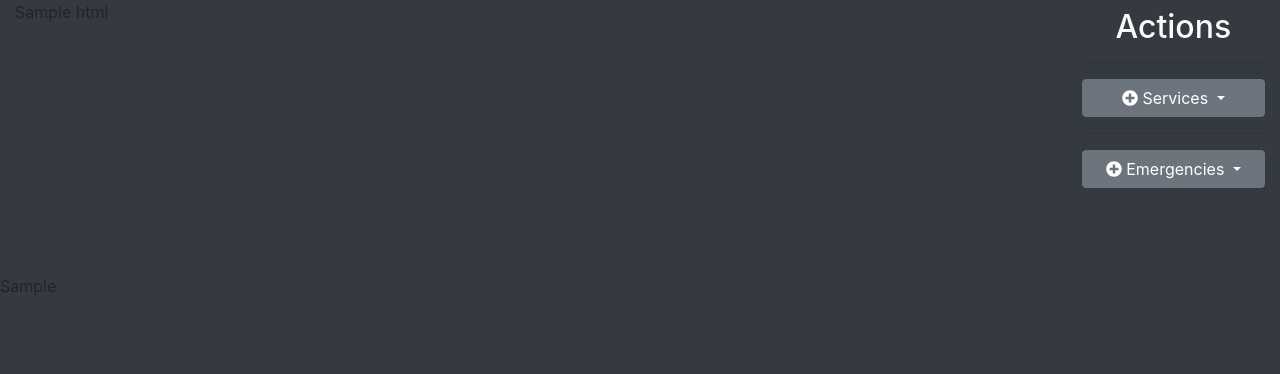
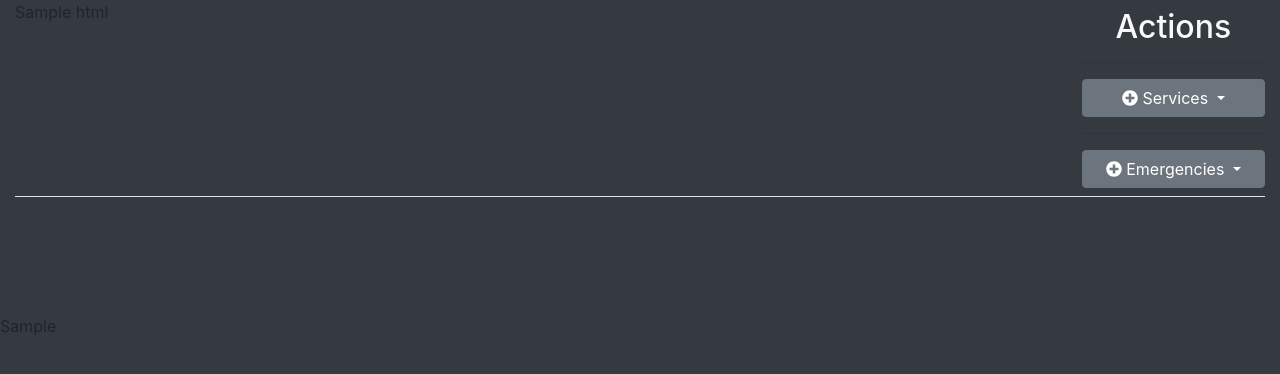
Before and after one commit to darkhorrow/emergency-services-app, a Flask app: template api/templates/index.html in a window 1280 px wide. Shown: the top 374 px of the page. Run offline with Flask 2, Linux system fonts and the light colour scheme; the template is opened without the code that fills it: most values are stand-ins (such as "Sample title", 1, 10 or a date in 2020); some libraries are stand-ins or nearby versions.

Commit message:
Minor changes

```diff
--- a/api/static/js/emergencies-functions.js
+++ b/api/static/js/emergencies-functions.js
@@ -147,8 +147,18 @@
 
     function logger(logs) {
         logs.forEach(function(log) {
-            var color = "text-" + (log.code == -1 ? "danger" : "success");
-            var p = $("#log-textarea").append("<p class='" + color + "'>" + log.service + "</p>");
+            var isError = log.code == -1 ? true : false;
+            var color = "text-" + (isError ? "danger" : "success");
+            var text = "";
+            if(isError) {
+                text = "There are not enough " + log.service.toLowerCase() +  "[ID " + log.id_service + "] employees to satisfy the " +
+                log.emergency.toLowerCase() + "[ID " + log.id_emergency + "] emergency"
+            } else {
+                text = "The " + log.emergency.toLowerCase() +  "[ID " + log.id_service + "] emergency has been designated to the " +
+                log.service.toLowerCase() + "[ID " + log.id_emergency + "]";
+            }
+
+            var p = $("#log-textarea").append("<p class='" + color + "'>" + text + "</p>");
         });
     }
 
--- a/api/templates/index.html
+++ b/api/templates/index.html
@@ -4,8 +4,8 @@
         <link rel="stylesheet" href="https://stackpath.bootstrapcdn.com/bootstrap/4.4.1/css/bootstrap.min.css" integrity="sha384-Vkoo8x4CGsO3+Hhxv8T/Q5PaXtkKtu6ug5TOeNV6gBiFeWPGFN9MuhOf23Q9Ifjh" crossorigin="anonymous">
         <link rel="stylesheet" href="https://cdnjs.cloudflare.com/ajax/libs/font-awesome/5.12.1/css/all.min.css" integrity="sha256-mmgLkCYLUQbXn0B1SRqzHar6dCnv9oZFPEC1g1cwlkk=" crossorigin="anonymous" />
         <style>
-            .map { width: 100% !important; height: 90vh !important; }
-            #log-textarea { width: 100% !important; height: 9.7vh !important; max-height: 9.7vh !important;
+            .map { width: 100% !important; height: 85vh !important; }
+            #log-textarea { width: 100% !important; height: 14.7vh !important; max-height: 14.7vh !important;
             overflow: auto; }
         </style>
     </head>
@@ -45,7 +45,7 @@
             </div>
             <div class="row">
                 <div class="col-12">
-                    <div id="log-textarea" class="bg-dark"></div>
+                    <div id="log-textarea" class="bg-dark border-top"></div>
                 </div>
             </div>
         </div>
```
